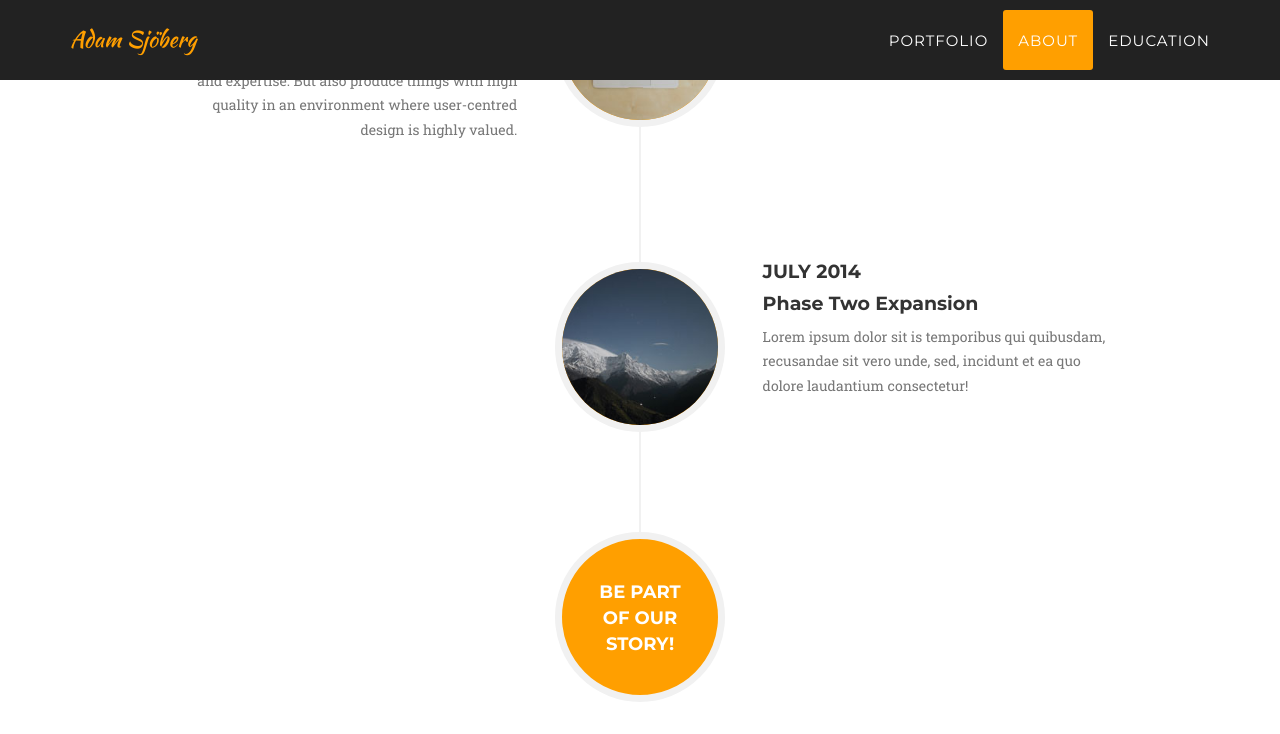
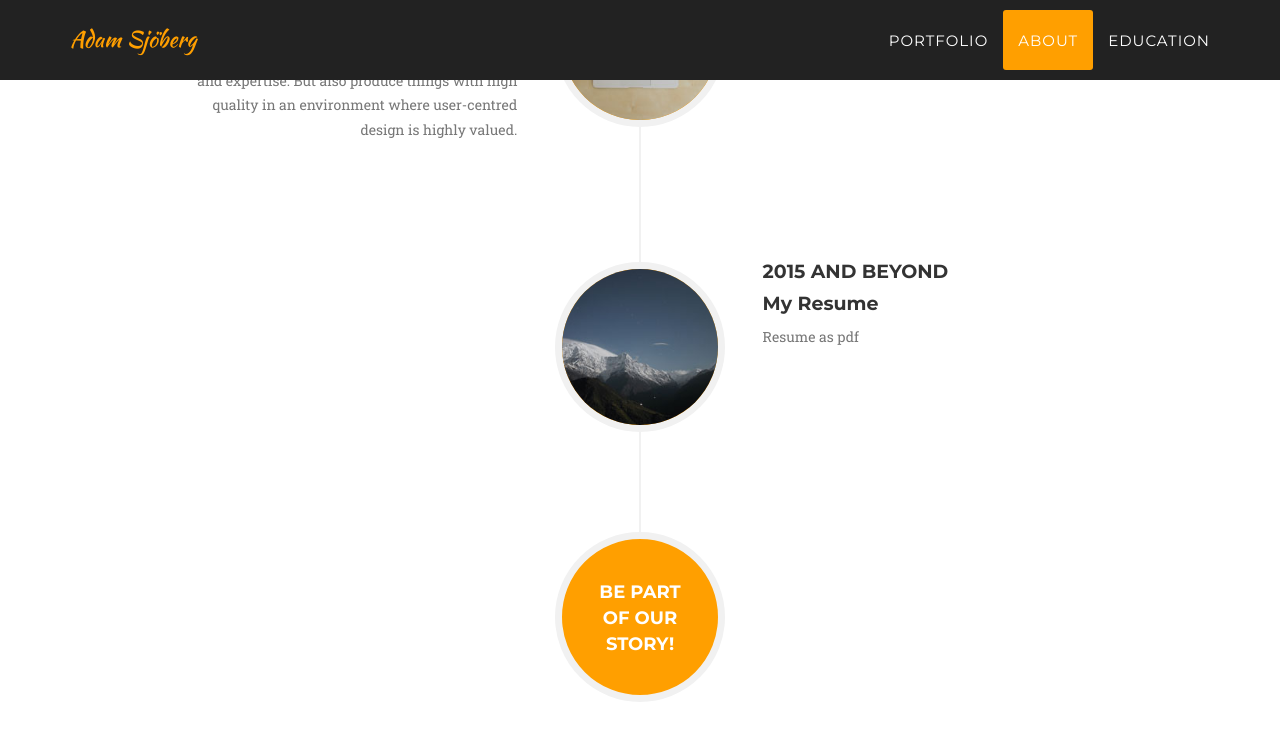
Before and after one commit to Adamsjoberg/Adamsjoberg.github.io, a Jekyll site: the page built from index.html, in a window 1280 px wide and 900 px high, scrolled down 2930 px. Shown: the top 734 px of the window. Built offline with Jekyll 4.4.1, drawn with Linux system fonts in a browser that asks for light colours; some web fonts are replaced.

Commit message:
about changes

```diff
--- a/_includes/about.html
+++ b/_includes/about.html
@@ -58,11 +58,11 @@
                             </div>
                             <div class="timeline-panel">
                                 <div class="timeline-heading">
-                                    <h4>July 2014</h4>
-                                    <h4 class="subheading">Phase Two Expansion</h4>
+                                    <h4>2015 and beyond</h4>
+                                    <h4 class="subheading">My Resume</h4>
                                 </div>
                                 <div class="timeline-body">
-                                    <p class="text-muted">Lorem ipsum dolor sit is temporibus qui quibusdam, recusandae sit vero unde, sed, incidunt et ea quo dolore laudantium consectetur!</p>
+                                    <p class="text-muted">Resume as pdf</p>
                                 </div>
                             </div>
                         </li>
```
